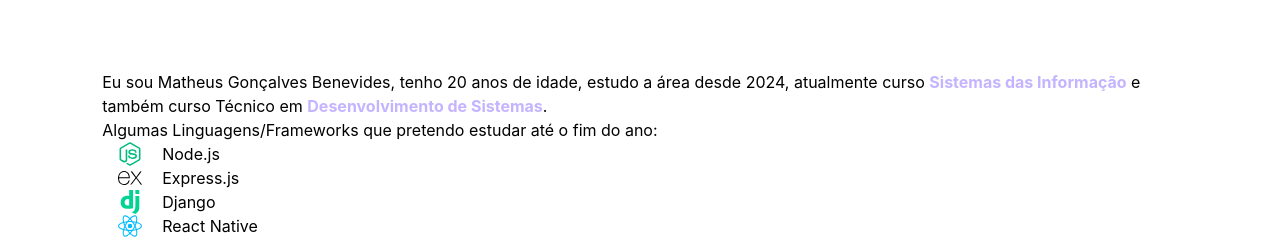
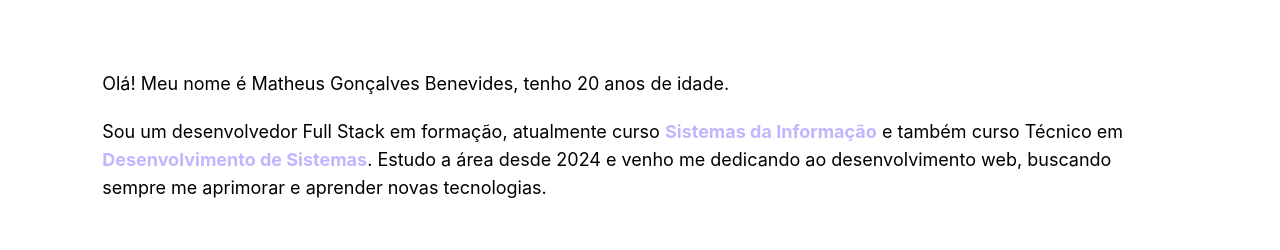
Before and after one commit to mathgb10/portifolio, a React (Vite) app: page / in a window 1280 px wide. Shown: the part 550-800 px from the top of the page. Built offline with nearby package versions, Linux system fonts and the light colour scheme.

Commit message:
docs: alteracoes no texto da secao sobre mim

```diff
--- a/src/App.jsx
+++ b/src/App.jsx
@@ -17,6 +17,19 @@
 
   const styleLinks = "flex w-fit items-center gap-5 text-white transition-all duration-500 ease-in-out font-bold hover:underline hover:text-violet-300 text-sm md:text-lg"
 
+  const data = new Date();
+  const hora = data.getHours();
+  var msgPersonalizada;
+  if (hora >= 6 && hora < 12) {
+    msgPersonalizada = "Bom Dia!";
+  } else if (hora >= 12 && hora < 18) {
+    msgPersonalizada = "Boa Tarde!";
+  } else if (hora >= 18) {
+    msgPersonalizada = "Boa Noite!";
+  } else {
+    msgPersonalizada = "Olá!";
+  }
+
   return (
     <>
       {/* Fundo com Shader Gradient */}
@@ -33,15 +46,9 @@
         {/* Seção Sobre Mim */}
         <section className='w-11/12 bg-white/25 rounded-lg flex flex-col gap-5 items-center py-10 overflow-auto'>
           <h2 className='text-white text-2xl w-full text-center'>Sobre Mim</h2>
-          <div className='w-11/12 gap-5'>
-            <p>Eu sou Matheus Gonçalves Benevides, tenho {2026 - 2006} anos de idade, estudo a área desde 2024, atualmente curso <strong className='text-violet-300'>Sistemas das Informação</strong> e também curso Técnico em <strong className='text-violet-300'>Desenvolvimento de Sistemas</strong>.</p>
-            <h3>Algumas Linguagens/Frameworks que pretendo estudar até o fim do ano:</h3>
-            <ul className='flex flex-col px-4'>
-              <li className='flex items-center gap-5' ><FaNodeJs className='text-2xl text-emerald-500' />Node.js</li>
-              <li className='flex items-center gap-5' ><SiExpress className='text-2xl text-black' />Express.js</li>
-              <li className='flex items-center gap-5' ><SiDjango className='text-2xl text-emerald-400' />Django</li>
-              <li className='flex items-center gap-5' ><SiReact className='text-2xl text-sky-400' />React Native</li>
-            </ul>
+          <div className='w-11/12 flex flex-col gap-5'>
+            <p className='text-lg'>{msgPersonalizada} Meu nome é Matheus Gonçalves Benevides, tenho {new Date().getFullYear() - 2006} anos de idade.</p>
+            <p className='text-lg'>Sou um desenvolvedor Full Stack em formação, atualmente curso <strong className='text-violet-300'>Sistemas da Informação</strong> e também curso Técnico em <strong className='text-violet-300'>Desenvolvimento de Sistemas</strong>. Estudo a área desde 2024 e venho me dedicando ao desenvolvimento web, buscando sempre me aprimorar e aprender novas tecnologias.</p>
           </div>
         </section>
         <section className='bg-white/20 flex w-11/12 py-10 rounded-lg flex-col gap-10 items-center'>
```
